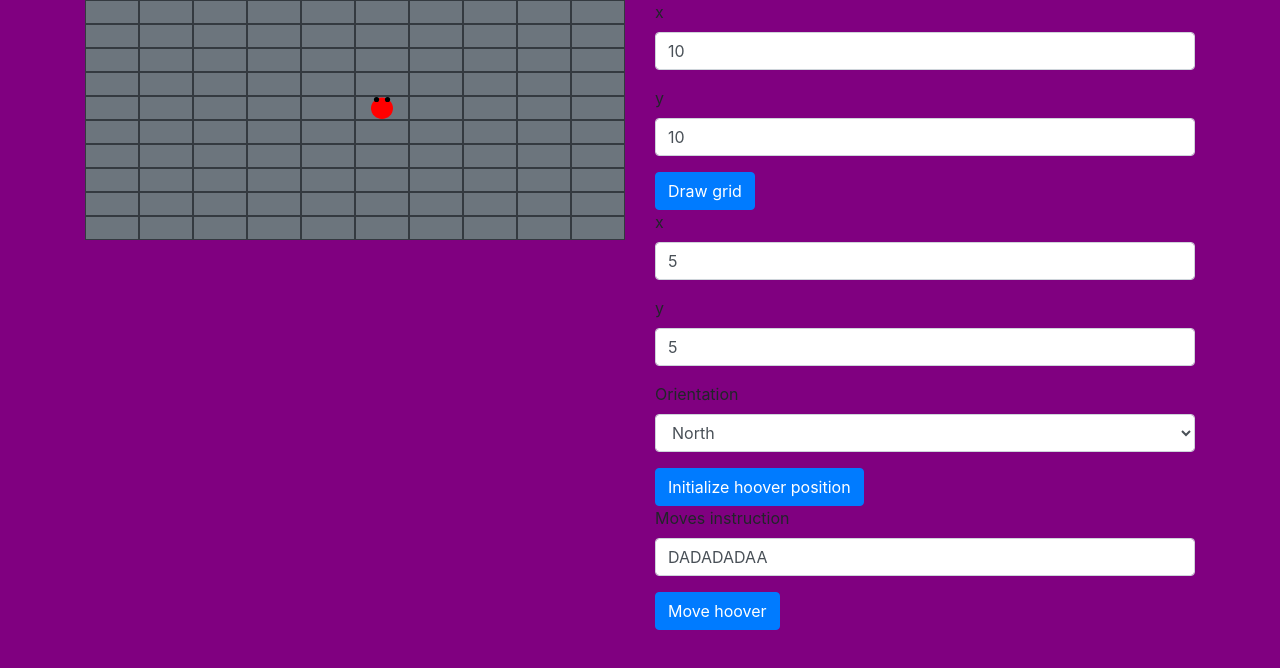
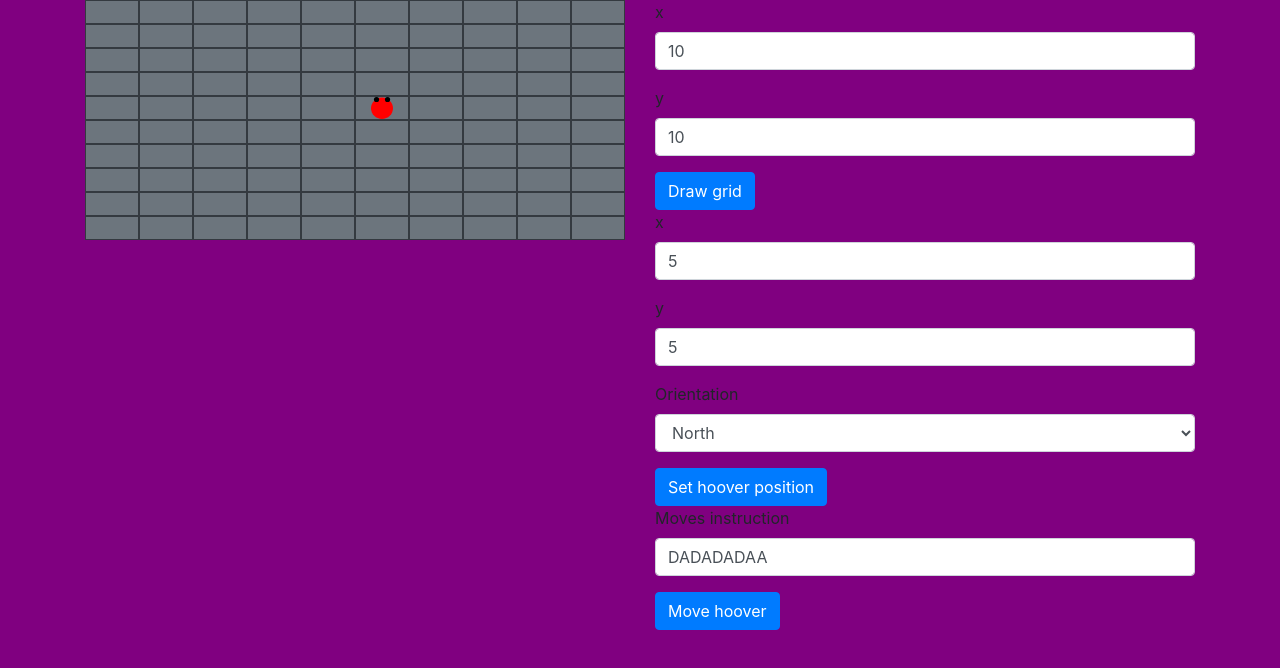
Before and after one commit to grrseguin/i-hoover-poc, a React (Create React App) app: page / in a window 1280 px wide. Shown: the top 668 px of the page. Built offline with nearby package versions, Linux system fonts and the light colour scheme.

Commit message:
Rename button label of hoover position form

```diff
--- a/src/components/HooverForm.tsx
+++ b/src/components/HooverForm.tsx
@@ -78,7 +78,7 @@ export class HooverForm extends React.Component<IHooverFormProps, IHooverFormSta
             }
           </select>
         </div>
-        <button type="submit" className="btn btn-primary">Initialize hoover position</button>
+        <button type="submit" className="btn btn-primary">Set hoover position</button>
       </form>
     );
   }
```
